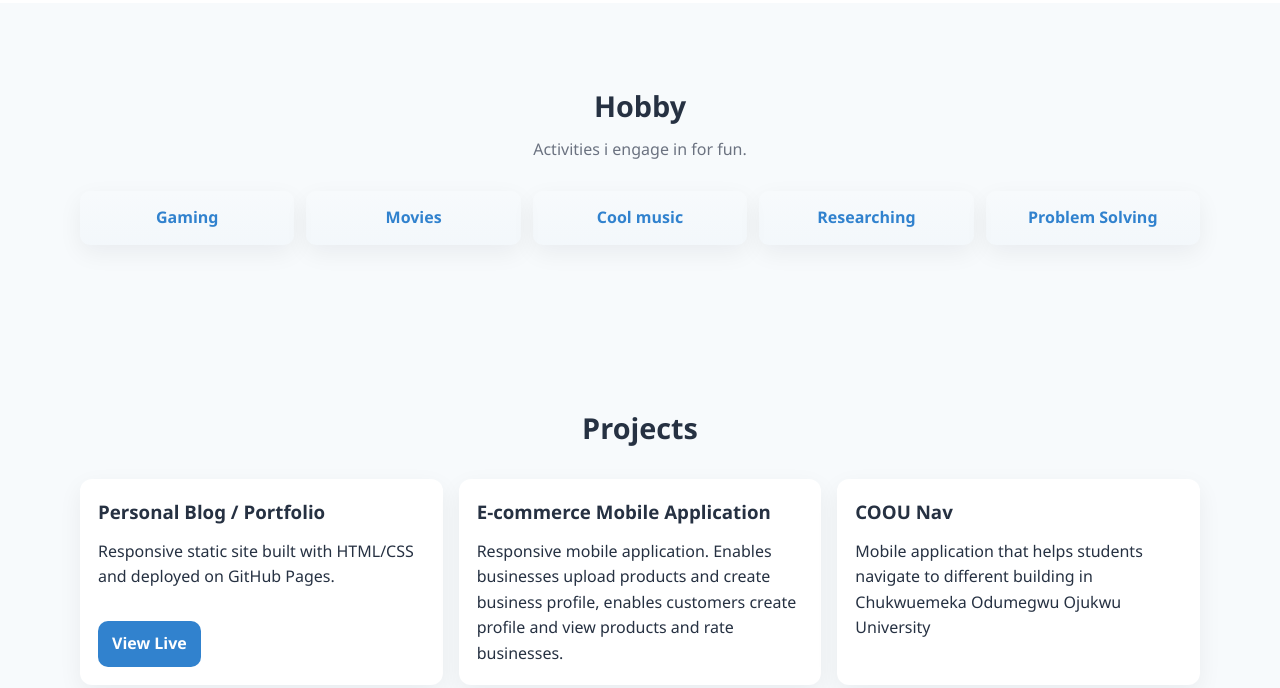
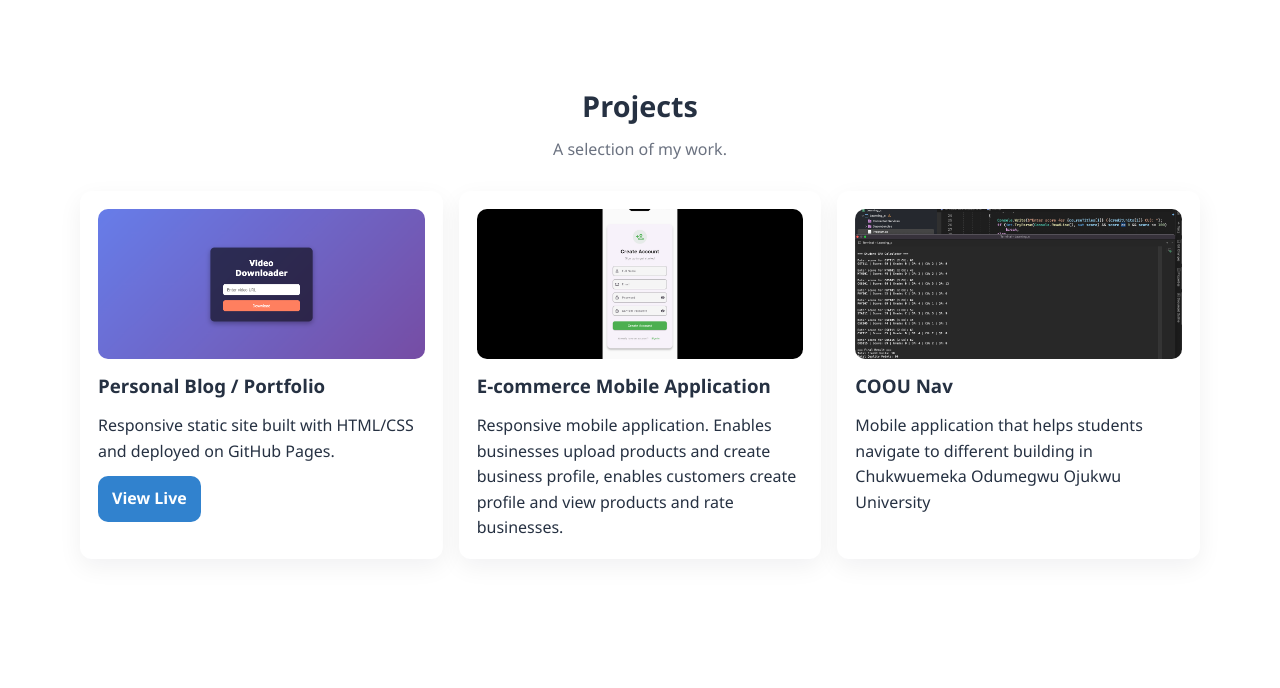
Before and after one commit to Victormarshall911/Cv, a plain HTML site: page index.html in a window 1280 px wide. Shown: the part 1937-2625 px from the top of the page. Drawn offline with Linux system fonts and the light colour scheme.

Commit message:
Restored project images and organized the bottom part of the index.html file

```diff
--- a/css/style.css
+++ b/css/style.css
@@ -206,3 +206,33 @@ label{ font-weight:600; margin-bottom:6px; display:block; color:var(--text); }
 .simple-list li{ padding:8px 0; border-bottom:1px dashed rgba(0,0,0,0.04); }
 .success{ color: #16a34a; font-weight:700; }
 .error{ color:#ef4444; font-weight:700; }
+
+.footer-col-left {
+  grid-column: span 2;
+}
+
+.footer-col-right {
+  grid-column: span 2;
+  display: flex;
+  justify-content: flex-end;
+  gap: 28px;
+}
+
+.project-image {
+  width: 100%;
+  height: 150px;
+  overflow: hidden;
+  border-radius: 10px;
+}
+
+.project-image img {
+  width: 100%;
+  height: 100%;
+  object-fit: cover;
+}
+
+.project-content {
+  display: flex;
+  flex-direction: column;
+  gap: 12px;
+}
--- a/index.html
+++ b/index.html
@@ -90,8 +90,8 @@
   <section id="skills" class="section section-alt">
     <div class="container">
       <div class="section-header reveal-up">
-        <h2>Skills</h2>
-        <p>Technologies and strengths I bring to projects.</p>
+        <h2>Skills & Interests</h2>
+        <p>Technologies, strengths, and interests I bring to projects.</p>
       </div>
 
       <div class="skills-grid reveal-up delay-sm">
@@ -102,6 +102,10 @@
         <div class="skill">Python</div>
         <div class="skill">Problem Solving</div>
         <div class="skill">ChatGPT</div>
+        <div class="skill">Gaming</div>
+        <div class="skill">Movies</div>
+        <div class="skill">Cool music</div>
+        <div class="skill">Researching</div>
       </div>
     </div>
   </section>
@@ -136,52 +140,47 @@
     </div>
   </section>
 
-  <section id="skills" class="section section-alt">
-    <div class="container">
-      <div class="section-header reveal-up">
-        <h2>Hobby</h2>
-        <p>Activities i engage in for fun.</p>
-      </div>
-
-      <div class="skills-grid reveal-up delay-sm">
-        <div class="skill">Gaming</div>
-        <div class="skill">Movies</div>
-        <div class="skill">Cool music</div>
-        <div class="skill">Researching</div>
-        <div class="skill">Problem Solving</div>
-      </div>
-    </div>
-  </section>
-
   <!-- Projects -->
-  <section id="projects" class="section section-alt">
+  <section id="projects" class="section">
     <div class="container">
       <div class="section-header reveal-up">
         <h2>Projects</h2>
-        <p></p>
+        <p>A selection of my work.</p>
       </div>
 
       <div class="projects-grid">
-        <!-- Example project — duplicate & edit to add yours -->
         <article class="project-card reveal-up">
+          <div class="project-image">
+            <img src="pro1.png" alt="Personal Blog / Portfolio" />
+          </div>
+          <div class="project-content">
             <h3>Personal Blog / Portfolio</h3>
             <p>Responsive static site built with HTML/CSS and deployed on GitHub Pages.</p>
             <div class="project-meta">
               <a href="https://victormarshall911.github.io/Cv/" target="_blank" rel="noopener" class="btn btn-sm">View Live</a>
             </div>
+          </div>
         </article>
 
         <article class="project-card reveal-up">
+          <div class="project-image">
+            <img src="mobile.png" alt="E-commerce Mobile Application" />
+          </div>
+          <div class="project-content">
             <h3>E-commerce Mobile Application</h3>
             <p>Responsive mobile application. Enables businesses upload products and create business profile, enables customers create profile and view products and rate businesses.</p>
+          </div>
         </article>
 
         <article class="project-card reveal-up">
+          <div class="project-image">
+            <img src="calc.png" alt="COOU Nav" />
+          </div>
+          <div class="project-content">
             <h3>COOU Nav</h3>
             <p>Mobile application that helps students navigate to different building in Chukwuemeka Odumegwu Ojukwu University</p>
+          </div>
         </article>
-
-
       </div>
     </div>
   </section>
@@ -247,11 +246,11 @@
   <!-- Footer -->
   <footer class="site-footer">
     <div class="container footer-inner">
-      <div class="footer-col">
+      <div class="footer-col-left">
         <h4>Victor Marshall</h4>
         <p>Fullstack Software Developer & Software Engineer. Building responsive, usable, scalable software.</p>
       </div>
-
+      <div class="footer-col-right">
         <div class="footer-col">
           <h4>Quick Links</h4>
           <ul class="footer-links">
@@ -260,7 +259,6 @@
             <li><a href="#contact">Contact</a></li>
           </ul>
         </div>
-
         <div class="footer-col">
           <h4>Follow</h4>
           <div class="social-links">
@@ -278,9 +276,7 @@
             </a>
           </div>
         </div>
-
-
-
+      </div>
     </div>
 
     <div class="footer-bottom">
```
Lines whose indentation alone changed are shown as unchanged.
